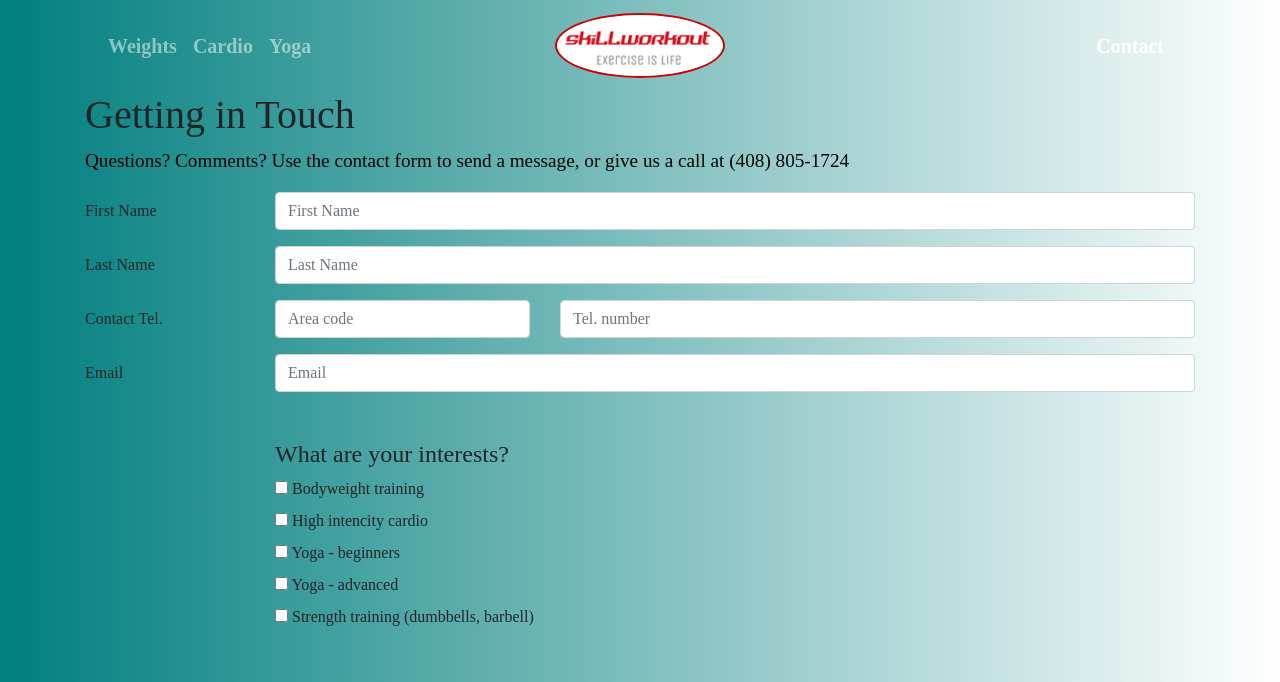
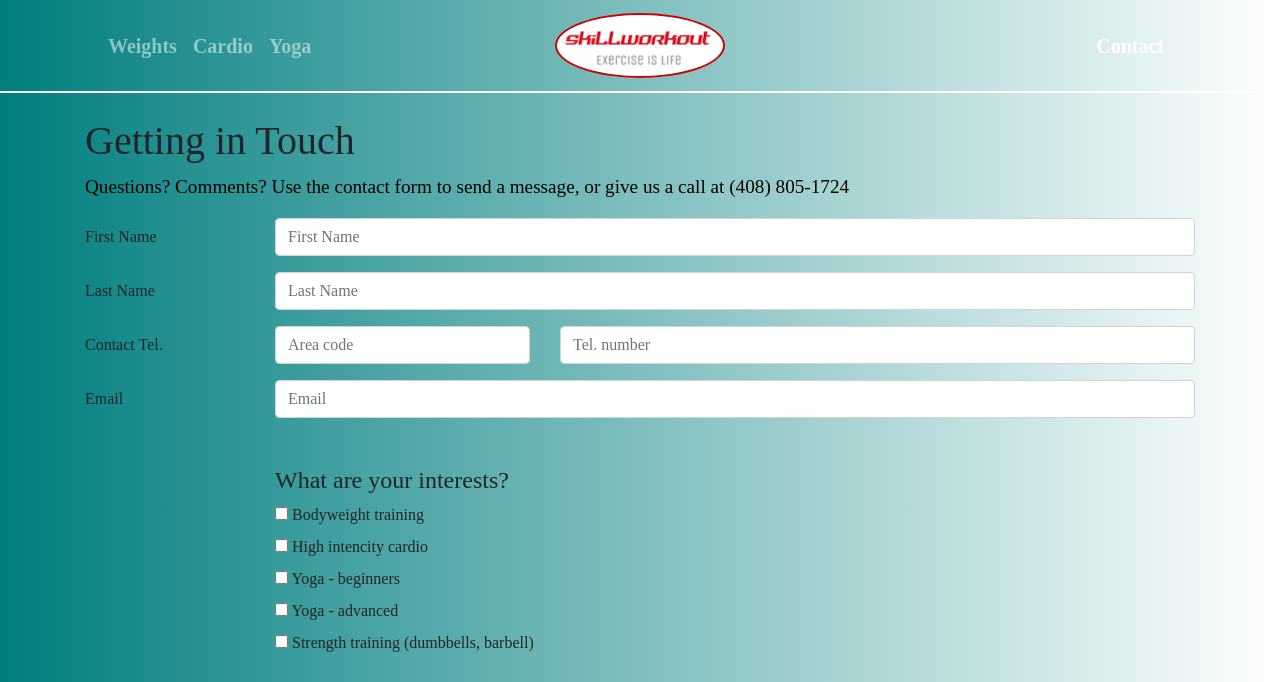
Before and after one commit to ErwinWoz/skillworkout, a website: page contact.html in a window 1280 px wide. Shown: the top 682 px of the page. Drawn offline with nearby package versions, Linux system fonts and the light colour scheme; a web font is replaced by a local one.

Commit message:
addeed border bottom to contact page navbar

```diff
--- a/contact.html
+++ b/contact.html
@@ -16,7 +16,7 @@
 </head>
 <body>
 	<!-- <div class="overlay"></div> This might be used in later stage of this project -->
-	<nav class="navbar navbar-expand-sm navbar-dark"><!-- START navigation component -->
+	<nav class="navbar navbar-expand-sm navbar-dark mb-4 navbar-custom"><!-- START navigation component -->
 		<div class="container">
 			<div class="row row-content mx-auto">
 				<div class="col-sm-4 text-center">
--- a/css/main.css
+++ b/css/main.css
@@ -34,8 +34,10 @@ nav img {
   height: 65px;
   border-radius: 50%;
   border: 2px solid #D20000;
-  /* box-shadow: 9px -3px 1px 0px #D20000; */
-  /* box-shadow: 8px -6px 9px 0px #FF4F4F;; */
+}
+
+.navbar-custom {
+  border-bottom: 2px solid #FFF;
 }
 
 /* this class can be added in a later stage on this project if needed */
@@ -158,12 +160,10 @@ nav img {
     font-size: 1.5vh;
   }
 
-
   .footer-row {
     margin-right: 0px;
     margin-left: 0px;
   }
-
 
   .img-responsive {
         width: 100%;
@@ -187,7 +187,6 @@ nav img {
   color: #1c1733;
   font-family: sans-serif;
   z-index: 10000;
-  /* pointer-events: none; */
   padding: 1.2em 3em 0 1.2em;
   min-height: 800px;
 }
```
